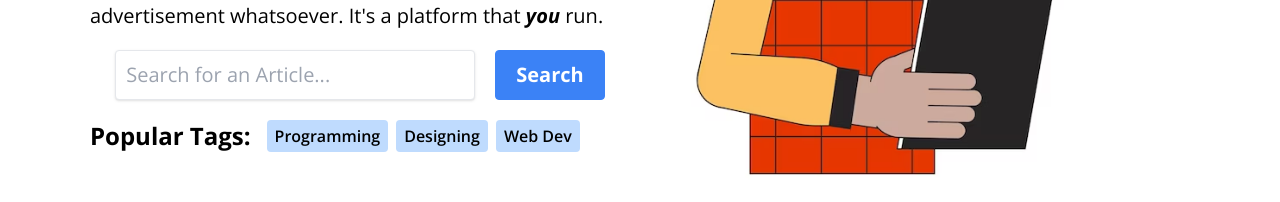
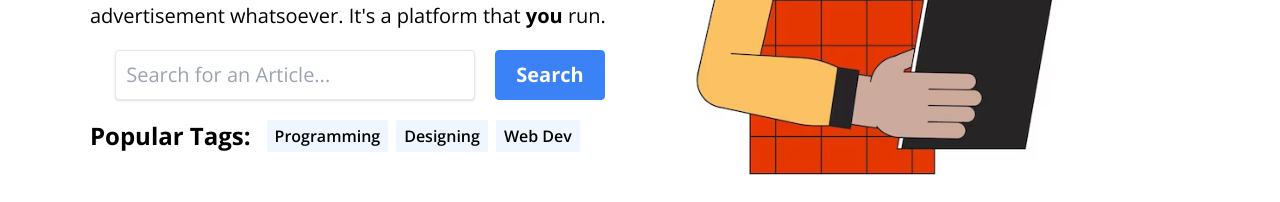
Before and after one commit to utshodebravestone/mr.blog, a React (Vite) app: page / in a window 1280 px wide. Shown: the part 360-562 px from the top of the page. Built offline with nearby package versions, Linux system fonts and the light colour scheme.

Commit message:
fixed some style issues

```diff
--- a/src/components/Article.jsx
+++ b/src/components/Article.jsx
@@ -8,7 +8,7 @@ const Article = ({
   date,
 }) => {
   return (
-    <article className="px-1.5 pb-3 rounded flex flex-col justify-between items-start gap-2.5 shadow">
+    <article className="max-w-5xl px-1.5 pb-3 rounded flex flex-col justify-between items-start gap-2.5 shadow">
       <img
         src={thumbnail}
         alt="article thumbnail"
--- a/src/components/ArticleShowcase.jsx
+++ b/src/components/ArticleShowcase.jsx
@@ -1,3 +1,5 @@
+import { FaArrowRight } from "react-icons/fa";
+
 import articles from "../data/articles";
 import Article from "./Article";
 
@@ -7,6 +9,13 @@ const ArticleShowcase = () => {
       {articles.map((article) => (
         <Article {...article} />
       ))}
+
+      <div className="mt-5 col-span-full flex justify-center">
+        <button className="px-5 py-2 flex justify-center items-center gap-5 font-bold text-xl border border-blue-500 text-blue-500 rounded hover:text-white hover:bg-blue-500 transition-all duration-500">
+          <span>More Articles</span>
+          <FaArrowRight />
+        </button>
+      </div>
     </section>
   );
 };
--- a/src/components/Header.jsx
+++ b/src/components/Header.jsx
@@ -13,7 +13,10 @@ const Header = () => {
         <img src={images.logo} alt="logo" />
       </div>
 
-      <button onClick={toggleNavIsActive} className="w-8 h-8 z-50 lg:hidden">
+      <button
+        onClick={toggleNavIsActive}
+        className="w-8 h-8 z-50 lg:hidden transition-all duration-500"
+      >
         {navIsActive ? (
           <AiOutlineClose className="h-full w-full" />
         ) : (
--- a/src/components/Hero.jsx
+++ b/src/components/Hero.jsx
@@ -13,7 +13,7 @@ const Hero = () => {
           blogs here. It's completely free to use and unlike every other corp,
           it doesn't collect your data to sell you advertisement. The matter of
           fact is, it doesn't have any advertisement whatsoever. It's a platform
-          that <span className="font-bold italic">you</span> run.
+          that <span className="font-bold">you</span> run.
         </p>
 
         <div className="flex flex-col md:flex-row gap-5 justify-center items-center mx-5 md:mx-0">
@@ -30,13 +30,13 @@ const Hero = () => {
         <div className="flex items-center justify-start gap-4 flex-wrap">
           <h2 className="text-2xl font-bold">Popular Tags:</h2>
           <ul className="flex gap-2 items-center justify-start">
-            <li className="px-2 py-1 bg-blue-200 rounded font-semibold">
+            <li className="px-2 py-1 bg-blue-50 rounded-sm font-semibold hover:bg-blue-200 transition-all duration-500">
               <Link to="">Programming</Link>
             </li>
-            <li className="px-2 py-1 bg-blue-200 rounded font-semibold">
+            <li className="px-2 py-1 bg-blue-50 rounded-sm font-semibold hover:bg-blue-200 transition-all duration-500">
               <Link to="">Designing</Link>
             </li>
-            <li className="px-2 py-1 bg-blue-200 rounded font-semibold">
+            <li className="px-2 py-1 bg-blue-50 rounded-sm font-semibold hover:bg-blue-200 transition-all duration-500">
               <Link to="">Web Dev</Link>
             </li>
           </ul>
```
